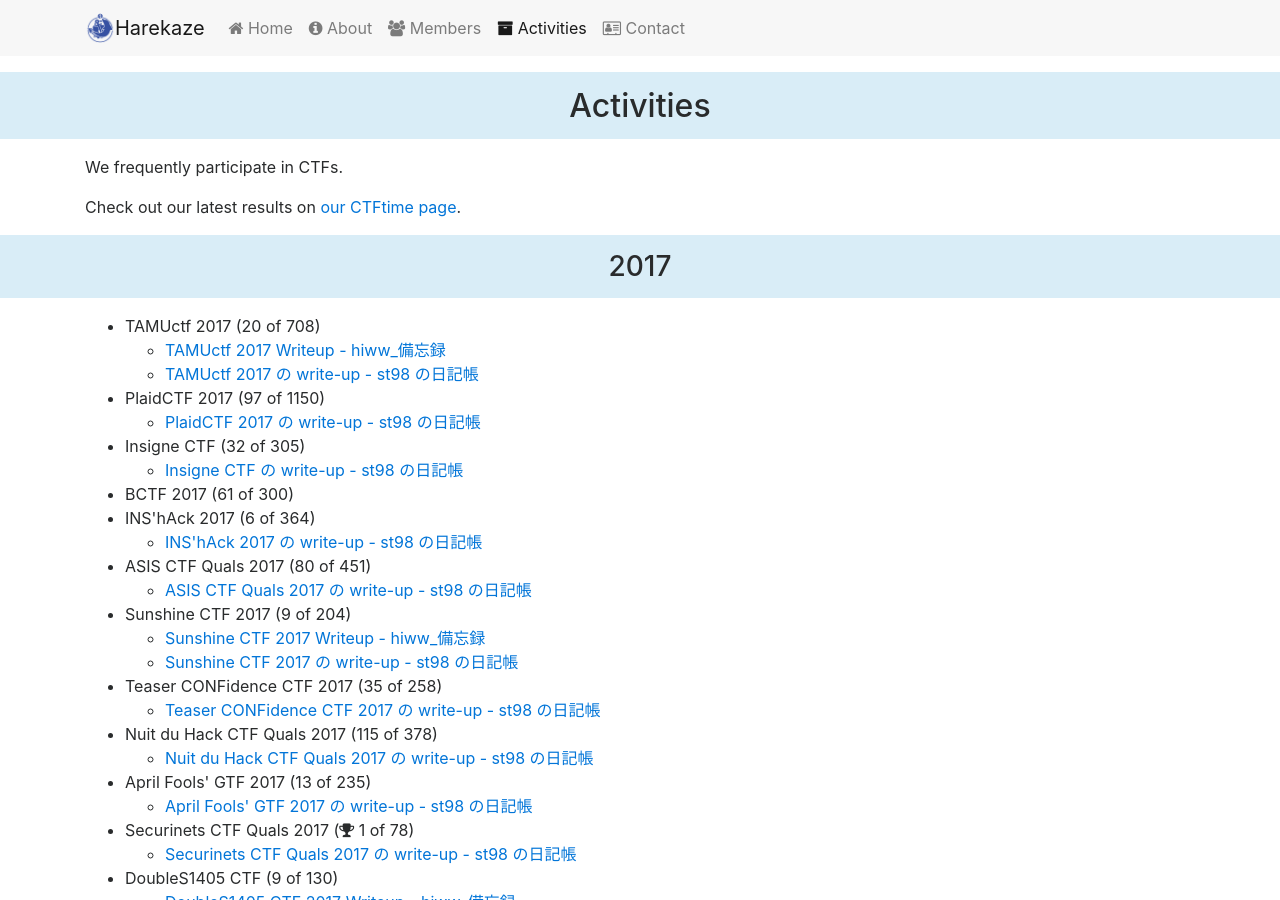
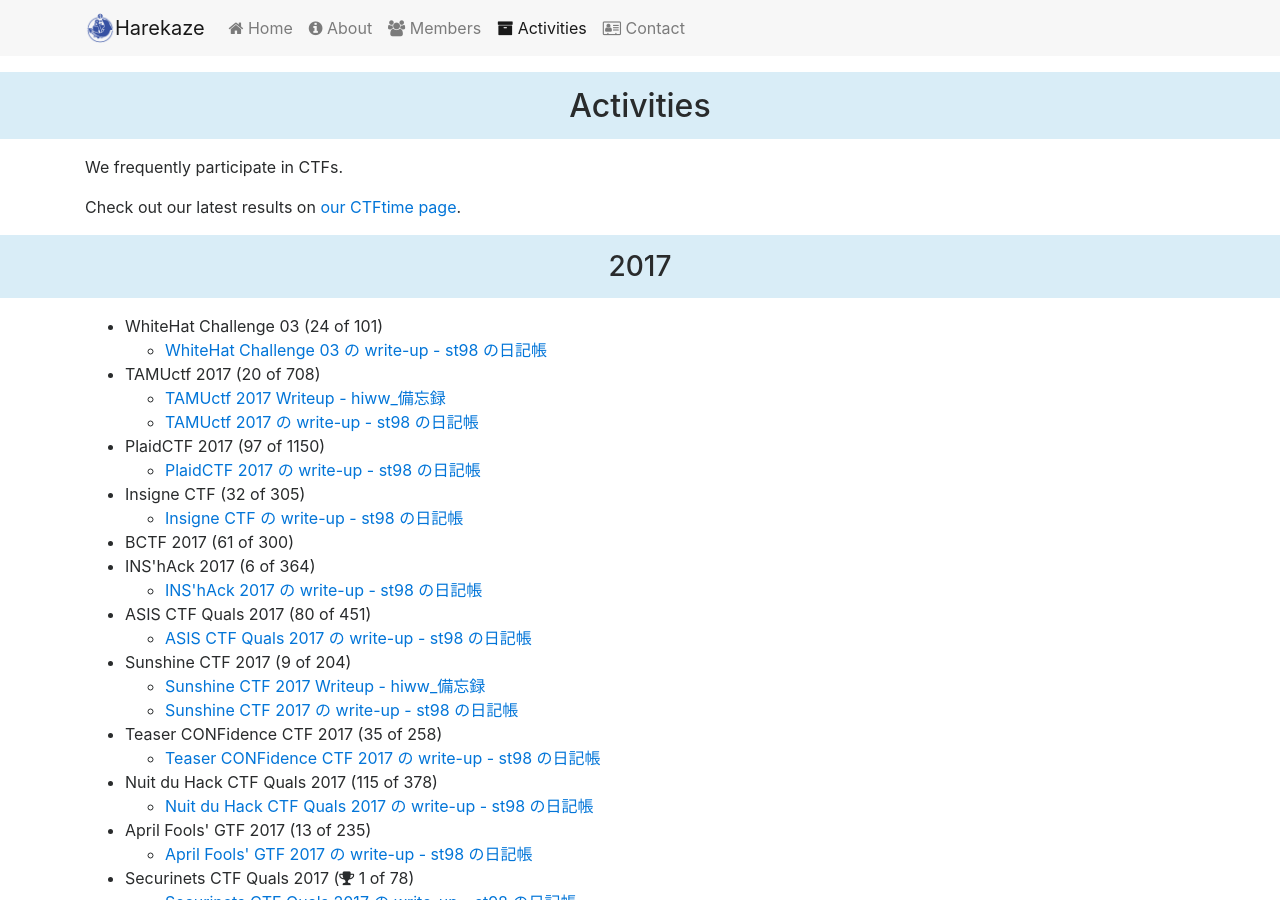
Before and after one commit to TeamHarekaze/TeamHarekaze.github.io, a Jekyll site: the page built from activities.html, in a window 1280 px wide and 900 px high. Built offline with Jekyll 4.4.1, drawn with Linux system fonts in a browser that asks for light colours; nearby versions of some CDN libraries.

Commit message:
Add WhiteHat Challenge 03

```diff
--- a/_data/activities.yml
+++ b/_data/activities.yml
@@ -1,5 +1,11 @@
 - year: 2017
   ctfs:
+    - name: "WhiteHat Challenge 03"
+      rank: 24
+      participants: 101
+      writeups:
+        - title: "WhiteHat Challenge 03 の write-up - st98 の日記帳"
+          url: "https://st98.github.io/diary/posts/2017-04-27-whitehat-challenge-03.html"
     - name: "TAMUctf 2017"
       rank: 20
       participants: 708
```
